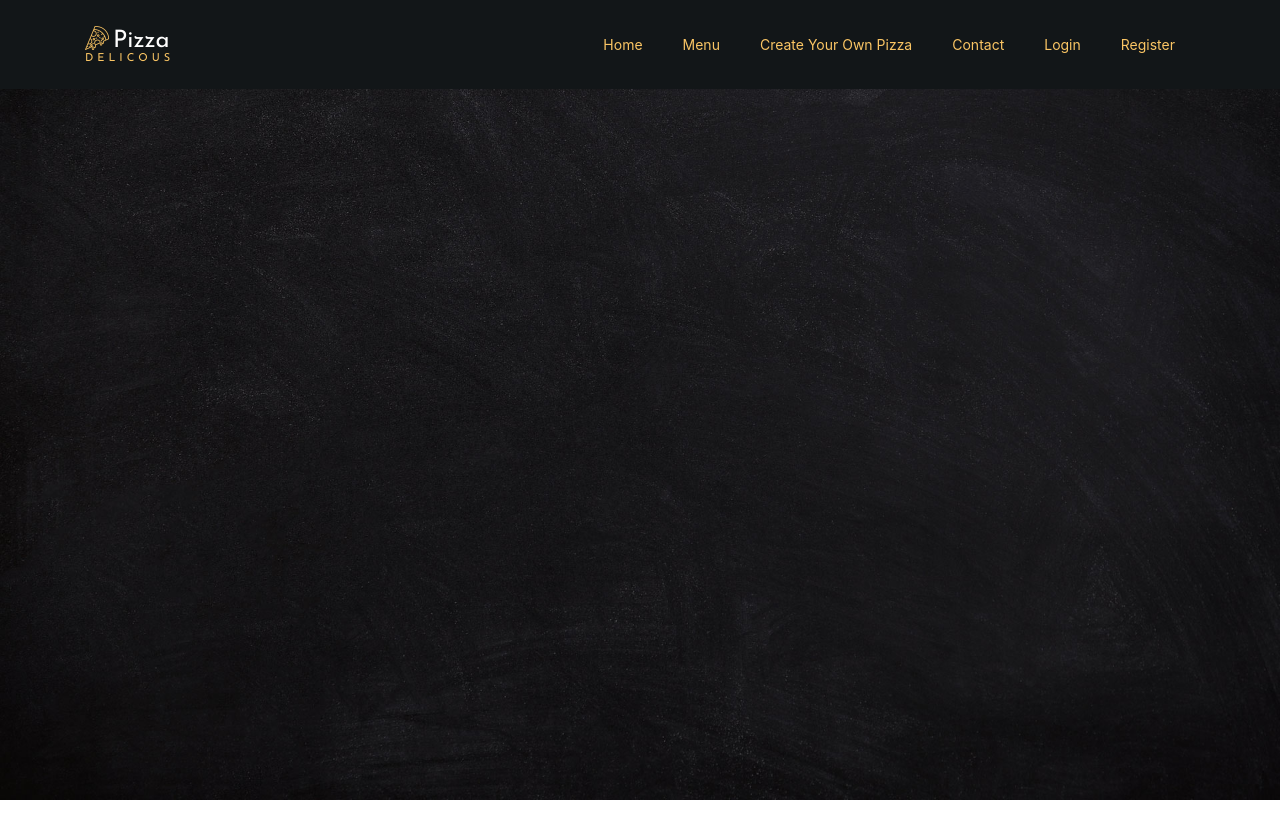
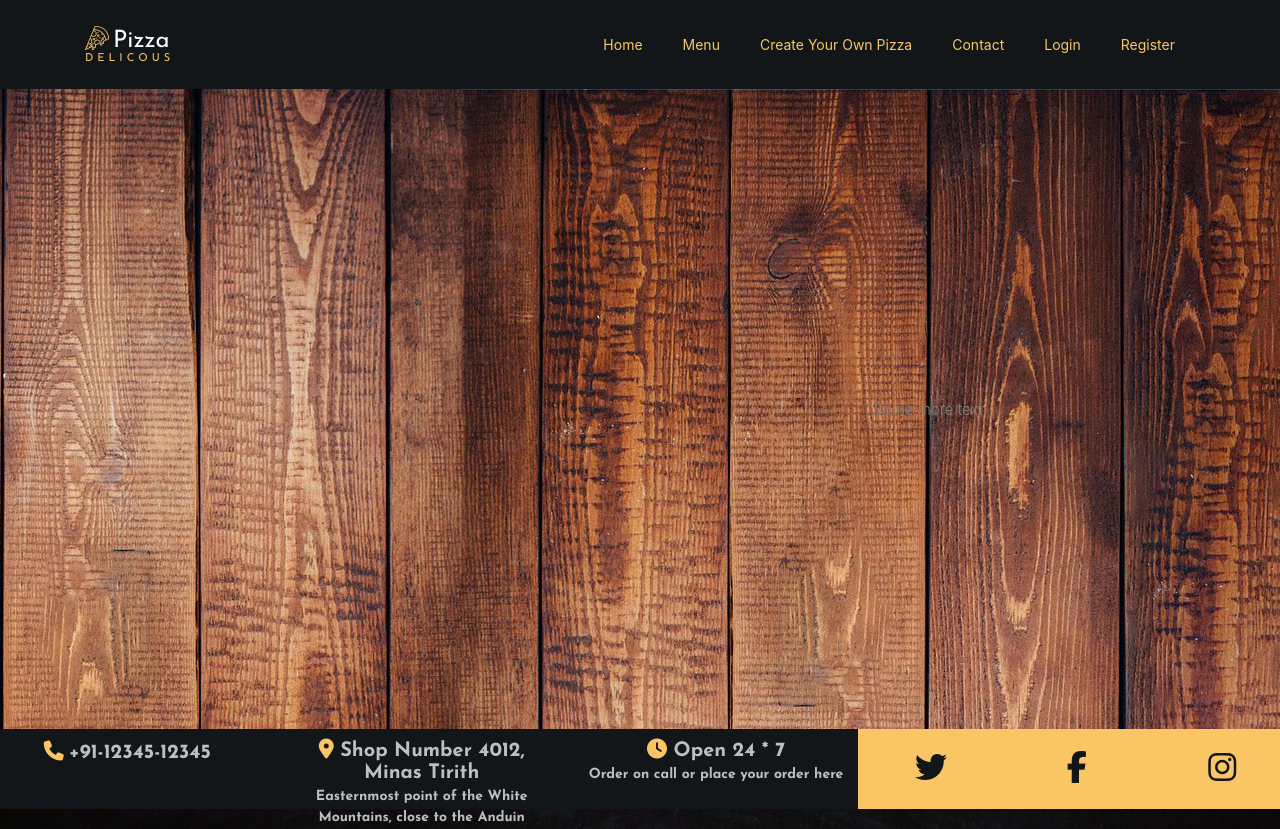
Before and after one commit to anusu90/pizza-delivery-front-end, a React (Create React App) app: page / in a window 1280 px wide. Before the commit the page ends 800 px from the top, so only its background shows below. Built offline with nearby package versions, Linux system fonts and the light colour scheme.

Commit message:
footer added

```diff
--- a/public/index.html
+++ b/public/index.html
@@ -25,31 +25,47 @@
       Learn how to configure a non-root public URL by running `npm run build`.
     -->
 
-    <link href="https://fonts.googleapis.com/css?family=Poppins:300,400,500,600,700" rel="stylesheet">
-    <link href="https://fonts.googleapis.com/css?family=Josefin+Sans" rel="stylesheet">
-    <link href="https://fonts.googleapis.com/css?family=Nothing+You+Could+Do" rel="stylesheet">
+    <link
+      href="https://fonts.googleapis.com/css?family=Poppins:300,400,500,600,700"
+      rel="stylesheet"
+    />
+    <link
+      href="https://fonts.googleapis.com/css?family=Josefin+Sans"
+      rel="stylesheet"
+    />
+    <link
+      href="https://fonts.googleapis.com/css?family=Nothing+You+Could+Do"
+      rel="stylesheet"
+    />
 
-    <link rel="stylesheet" href="%PUBLIC_URL%/css/open-iconic-bootstrap.min.css">
-    <link rel="stylesheet" href="%PUBLIC_URL%/css/animate.css">
+    <link
+      rel="stylesheet"
+      href="%PUBLIC_URL%/css/open-iconic-bootstrap.min.css"
+    />
+    <link rel="stylesheet" href="%PUBLIC_URL%/css/animate.css" />
 
-    <link rel="stylesheet" href="%PUBLIC_URL%/css/owl.carousel.min.css">
-    <link rel="stylesheet" href="%PUBLIC_URL%/css/owl.theme.default.min.css">
-    <link rel="stylesheet" href="%PUBLIC_URL%/css/magnific-popup.css">
+    <link rel="stylesheet" href="%PUBLIC_URL%/css/owl.carousel.min.css" />
+    <link rel="stylesheet" href="%PUBLIC_URL%/css/owl.theme.default.min.css" />
+    <link rel="stylesheet" href="%PUBLIC_URL%/css/magnific-popup.css" />
 
-    <link rel="stylesheet" href="%PUBLIC_URL%/css/aos.css">
+    <link rel="stylesheet" href="%PUBLIC_URL%/css/aos.css" />
 
-    <link rel="stylesheet" href="%PUBLIC_URL%/css/ionicons.min.css">
+    <link rel="stylesheet" href="%PUBLIC_URL%/css/ionicons.min.css" />
 
-    <link rel="stylesheet" href="%PUBLIC_URL%/css/bootstrap-datepicker.css">
-    <link rel="stylesheet" href="%PUBLIC_URL%/css/jquery.timepicker.css">
+    <link rel="stylesheet" href="%PUBLIC_URL%/css/bootstrap-datepicker.css" />
+    <link rel="stylesheet" href="%PUBLIC_URL%/css/jquery.timepicker.css" />
 
+    <link rel="stylesheet" href="%PUBLIC_URL%/css/flaticon.css" />
+    <link rel="stylesheet" href="%PUBLIC_URL%/css/icomoon.css" />
+    <link rel="stylesheet" href="%PUBLIC_URL%/css/style.css" />
 
-    <link rel="stylesheet" href="%PUBLIC_URL%/css/flaticon.css">
-    <link rel="stylesheet" href="%PUBLIC_URL%/css/icomoon.css">
-    <link rel="stylesheet" href="%PUBLIC_URL%/css/style.css">
+    <link rel="preconnect" href="https://fonts.gstatic.com" />
+    <link
+      href="https://fonts.googleapis.com/css2?family=Josefin+Sans:wght@500;600;700&display=swap"
+      rel="stylesheet"
+    />
 
     <title>Pizza On Your Door</title>
-
   </head>
   <body>
     <noscript>You need to enable JavaScript to run this app.</noscript>
@@ -64,25 +80,69 @@
       To begin the development, run `npm start` or `yarn start`.
       To create a production bundle, use `npm run build` or `yarn build`.
     -->
-
-    <script type ="application/javascript" src="%PUBLIC_URL%/js/jquery.min.js"></script>
-    <script type ="application/javascript" src="%PUBLIC_URL%/js/jquery-migrate-3.0.1.min.js"></script>
-    <script type ="application/javascript" src="%PUBLIC_URL%/js/popper.min.js"></script>
-    <script type ="application/javascript" src="%PUBLIC_URL%/js/bootstrap.min.js"></script>
-    <script type ="application/javascript" src="%PUBLIC_URL%/js/jquery.easing.1.3.js"></script>
-    <script type ="application/javascript" src="%PUBLIC_URL%/js/jquery.waypoints.min.js"></script>
-    <script type ="application/javascript" src="%PUBLIC_URL%/js/jquery.stellar.min.js"></script>
-    <script type ="application/javascript" src="%PUBLIC_URL%/js/owl.carousel.min.js"></script>
-    <script type ="application/javascript" src="%PUBLIC_URL%/js/jquery.magnific-popup.min.js"></script>
-    <script type ="application/javascript" src="%PUBLIC_URL%/js/aos.js"></script>
-    <script type ="application/javascript" src="%PUBLIC_URL%/js/jquery.animateNumber.min.js"></script>
-    <script type ="application/javascript" src="%PUBLIC_URL%/js/bootstrap-datepicker.js"></script>
-    <script type ="application/javascript" src="%PUBLIC_URL%/js/jquery.timepicker.min.js"></script>
-    <script type ="application/javascript" src="%PUBLIC_URL%/js/scrollax.min.js"></script>
+    <script
+      type="application/javascript"
+      src="%PUBLIC_URL%/js/jquery.min.js"
+    ></script>
+    <script
+      type="application/javascript"
+      src="%PUBLIC_URL%/js/jquery-migrate-3.0.1.min.js"
+    ></script>
+    <script
+      type="application/javascript"
+      src="%PUBLIC_URL%/js/popper.min.js"
+    ></script>
+    <script
+      type="application/javascript"
+      src="%PUBLIC_URL%/js/bootstrap.min.js"
+    ></script>
+    <script
+      type="application/javascript"
+      src="%PUBLIC_URL%/js/jquery.easing.1.3.js"
+    ></script>
+    <script
+      type="application/javascript"
+      src="%PUBLIC_URL%/js/jquery.waypoints.min.js"
+    ></script>
+    <script
+      type="application/javascript"
+      src="%PUBLIC_URL%/js/jquery.stellar.min.js"
+    ></script>
+    <script
+      type="application/javascript"
+      src="%PUBLIC_URL%/js/owl.carousel.min.js"
+    ></script>
+    <script
+      type="application/javascript"
+      src="%PUBLIC_URL%/js/jquery.magnific-popup.min.js"
+    ></script>
+    <script type="application/javascript" src="%PUBLIC_URL%/js/aos.js"></script>
+    <script
+      type="application/javascript"
+      src="%PUBLIC_URL%/js/jquery.animateNumber.min.js"
+    ></script>
+    <script
+      type="application/javascript"
+      src="%PUBLIC_URL%/js/bootstrap-datepicker.js"
+    ></script>
+    <script
+      type="application/javascript"
+      src="%PUBLIC_URL%/js/jquery.timepicker.min.js"
+    ></script>
+    <script
+      type="application/javascript"
+      src="%PUBLIC_URL%/js/scrollax.min.js"
+    ></script>
     <!-- <script type ="application/javascript" src="%PUBLIC_URL%/https://maps.googleapis.com/maps/api/js?key=AIzaSyBVWaKrjvy3MaE7SQ74_uJiULgl1JY0H2s&sensor=false"></script>
     <script type ="application/javascript" src="%PUBLIC_URL%/js/google-map.js"></script> -->
-    <script type ="application/javascript" src="%PUBLIC_URL%/js/main.js"></script>
-    <script type ="application/javascript" src="%PUBLIC_URL%/js/me.js"></script>
-
+    <script
+      type="application/javascript"
+      src="%PUBLIC_URL%/js/main.js"
+    ></script>
+    <script type="application/javascript" src="%PUBLIC_URL%/js/me.js"></script>
+    <script
+      src="https://kit.fontawesome.com/24a924ca11.js"
+      crossorigin="anonymous"
+    ></script>
   </body>
 </html>
--- a/src/App.css
+++ b/src/App.css
@@ -1,38 +1,37 @@
-.App {
-  text-align: center;
+.homeslider {
+  height: 80vh;
 }
 
-.App-logo {
-  height: 40vmin;
-  pointer-events: none;
+.footer {
+  height: 80px;
 }
 
-@media (prefers-reduced-motion: no-preference) {
-  .App-logo {
-    animation: App-logo-spin infinite 20s linear;
-  }
+.footer-left {
+  background-color: #121618;
+  padding: 10px;
+  height: 80px;
+}
+.footer-right {
+  background-color: #fac564;
+  height: 80px;
 }
 
-.App-header {
-  background-color: #282c34;
-  min-height: 100vh;
-  display: flex;
-  flex-direction: column;
-  align-items: center;
-  justify-content: center;
-  font-size: calc(10px + 2vmin);
-  color: white;
+.fas {
+  color: #fac564;
+  font-size: 20px;
 }
 
-.App-link {
-  color: #61dafb;
+.footer-text {
+  font-family: "Josefin Sans", sans-serif;
+  font-size: 20px;
 }
 
-@keyframes App-logo-spin {
-  from {
-    transform: rotate(0deg);
-  }
-  to {
-    transform: rotate(360deg);
-  }
+.footer-text-muted {
+  font-family: "Josefin Sans", sans-serif;
+  font-size: 14px;
 }
+
+.fab {
+  color: #121618;
+  font-size: 32px;
+}
--- a/src/App.js
+++ b/src/App.js
@@ -9,14 +9,27 @@ import {
   Link
 } from "react-router-dom";
 
+import Login from "./login/login"
+import Register from "./register/register"
+import Menu from "./menu/menu"
+import Footer from "./footer/footer"
+
 function App() {
   return (
     <>
       <Router>
         <Switch>
-          <Nav></Nav>
-          <Homeslider></Homeslider>
-          <Info></Info>
+          <Route path="/">
+            <Nav></Nav>
+            <Switch>
+              <Route path="/login" exact><Login /></Route>
+              <Route path="/register" exact><Register /></Route>
+              <Route path="/Menu" exact><Menu /></Route>
+              <Homeslider />
+            </Switch>
+            <Footer></Footer>
+            {/* <Info></Info> */}
+          </Route>
         </Switch>
       </Router>
     </>
--- /dev/null
+++ b/src/footer/footer.js
@@ -0,0 +1,40 @@
+export default function Footer() {
+    return (
+        <div className="row footer align-items-center">
+            <div className="col-md-8 footer-left">
+                <div className="row">
+                    <div className="col-sm-4 text-center">
+                        <i className="fas fa-phone"> <span className="footer-text"> +91-12345-12345</span></i>
+                    </div>
+                    <div className="col-sm-4 text-center">
+                        <i className="fas fa-map-marker-alt">
+                            <span className="footer-text"> Shop Number 4012, Minas Tirith </span>
+                            <br />
+                            <span className="footer-text-muted"> Easternmost point of the White Mountains, close to the Anduin</span>
+                        </i>
+                    </div>
+                    <div className="col-sm-4 text-center">
+                        <i className="fas fa-clock">
+                            <span className="footer-text"> Open 24 * 7</span> <br />
+                            <span className="footer-text-muted"> Order on call or place your order here</span>
+                        </i>
+                    </div>
+                </div>
+            </div>
+            <div className="col-md-4 footer-right">
+                <div className="row h-100 align-items-center">
+
+                    <div className="col-sm-4 text-center">
+                        <i class="fab fa-twitter"></i>
+                    </div>
+                    <div className="col-sm-4 text-center">
+                        <i class="fab fa-facebook-f"></i>
+                    </div>
+                    <div className="col-sm-4 text-center">
+                        <i class="fab fa-instagram"></i>
+                    </div>
+                </div>
+            </div>
+        </div>
+    )
+}
--- a/src/homeslider/homeslider.js
+++ b/src/homeslider/homeslider.js
@@ -1,54 +1,31 @@
 import React from 'react'
 
-function Homeslider(){
+function Homeslider() {
+
+    // useEffect(() => {
+
+
+
+    // }, []);
+
     return (
-        <section className="home-slider owl-carousel img" style={{backgroundImage: 'url(images/bg_1.jpg)'}}>
-        <div className="slider-item">
-          <div className="overlay" />
-          <div className="container">
-            <div className="row slider-text align-items-center" data-scrollax-parent="true">
-              <div className="col-md-6 col-sm-12 ftco-animate">
-                <span className="subheading">Delicious</span>
-                <h1 className="mb-4">Italian Cuizine</h1>
-                <p className="mb-4 mb-md-5">A small river named Duden flows by their place and supplies it with the necessary regelialia.</p>
-                <p><a href="#" className="btn btn-primary p-3 px-xl-4 py-xl-3">Order Now</a> <a href="#" className="btn btn-white btn-outline-white p-3 px-xl-4 py-xl-3">View Menu</a></p>
-              </div>
-              <div className="col-md-6 ftco-animate">
-                <img src="images/bg_1.png" className="img-fluid" alt="" />
-              </div>
+
+        <div className="row align-items-center homeslider" style={{ backgroundImage: `url("/images/bg_1.jpg")` }}>
+            <div className="col-md-8">
+
+
+
             </div>
-          </div>
+            <div className="col-md-4">
+
+                Some more text
+
+            </div>
+
+
+
+
         </div>
-        <div className="slider-item">
-          <div className="overlay" />
-          <div className="container">
-            <div className="row slider-text align-items-center" data-scrollax-parent="true">
-              <div className="col-md-6 col-sm-12 order-md-last ftco-animate">
-                <span className="subheading">Crunchy</span>
-                <h1 className="mb-4">Italian Pizza</h1>
-                <p className="mb-4 mb-md-5">A small river named Duden flows by their place and supplies it with the necessary regelialia.</p>
-                <p><a href="#" className="btn btn-primary p-3 px-xl-4 py-xl-3">Order Now</a> <a href="#" className="btn btn-white btn-outline-white p-3 px-xl-4 py-xl-3">View Menu</a></p>
-              </div>
-              <div className="col-md-6 ftco-animate">
-                <img src="images/bg_2.png" className="img-fluid" alt="" />
-              </div>
-            </div>
-          </div>
-        </div>
-        <div className="slider-item" style={{backgroundImage: 'url(images/bg_3.jpg)'}}>
-          <div className="overlay" />
-          <div className="container">
-            <div className="row slider-text justify-content-center align-items-center" data-scrollax-parent="true">
-              <div className="col-md-7 col-sm-12 text-center ftco-animate">
-                <span className="subheading">Welcome</span>
-                <h1 className="mb-4">We cooked your desired Pizza Recipe</h1>
-                <p className="mb-4 mb-md-5">A small river named Duden flows by their place and supplies it with the necessary regelialia.</p>
-                <p><a href="#" className="btn btn-primary p-3 px-xl-4 py-xl-3">Order Now</a> <a href="#" className="btn btn-white btn-outline-white p-3 px-xl-4 py-xl-3">View Menu</a></p>
-              </div>
-            </div>
-          </div>
-        </div>
-      </section>
     )
 }
 
--- /dev/null
+++ b/src/login/login.js
@@ -0,0 +1,11 @@
+
+function Login() {
+    return (
+        <div> LOGIN
+            <div></div>
+
+        </div>
+    )
+}
+
+export default Login
--- /dev/null
+++ b/src/menu/menu.js
@@ -0,0 +1,8 @@
+function Menu(){
+    return (
+        <div>MENU</div>
+    )
+}
+
+
+export default Menu
--- a/src/nav/navbar.js
+++ b/src/nav/navbar.js
@@ -11,9 +11,7 @@ function Nav() {
           </button>
                 <div className="collapse navbar-collapse" id="ftco-nav">
                     <ul className="navbar-nav ml-auto">
-                        <li className="nav-item active"><a href="index.html" className="nav-link">Home</a></li>
-
-
+                        <li className="nav-item"><span className="nav-link"><Link to="/" style={{ textDecoration: 'none' }}>Home</Link></span></li>
                         <li className="nav-item"><span className="nav-link"><Link to="/menu" style={{ textDecoration: 'none' }}>Menu</Link></span></li>
                         <li className="nav-item"><span className="nav-link"><Link to="/ownpizza" style={{ textDecoration: 'none' }}>Create Your Own Pizza</Link></span></li>
                         <li className="nav-item"><span className="nav-link"><Link to="/contact" style={{ textDecoration: 'none' }}>Contact</Link></span></li>
--- /dev/null
+++ b/src/register/register.js
@@ -0,0 +1,9 @@
+function Register(){
+    return(
+        <div>
+            REGISTER
+        </div>
+    )
+}
+
+export default Register
```
Also changed, not shown: src/info/info.js (+10 -2 lines), src/ownpizza/ownpizza.js (added, +11 -0 lines).
